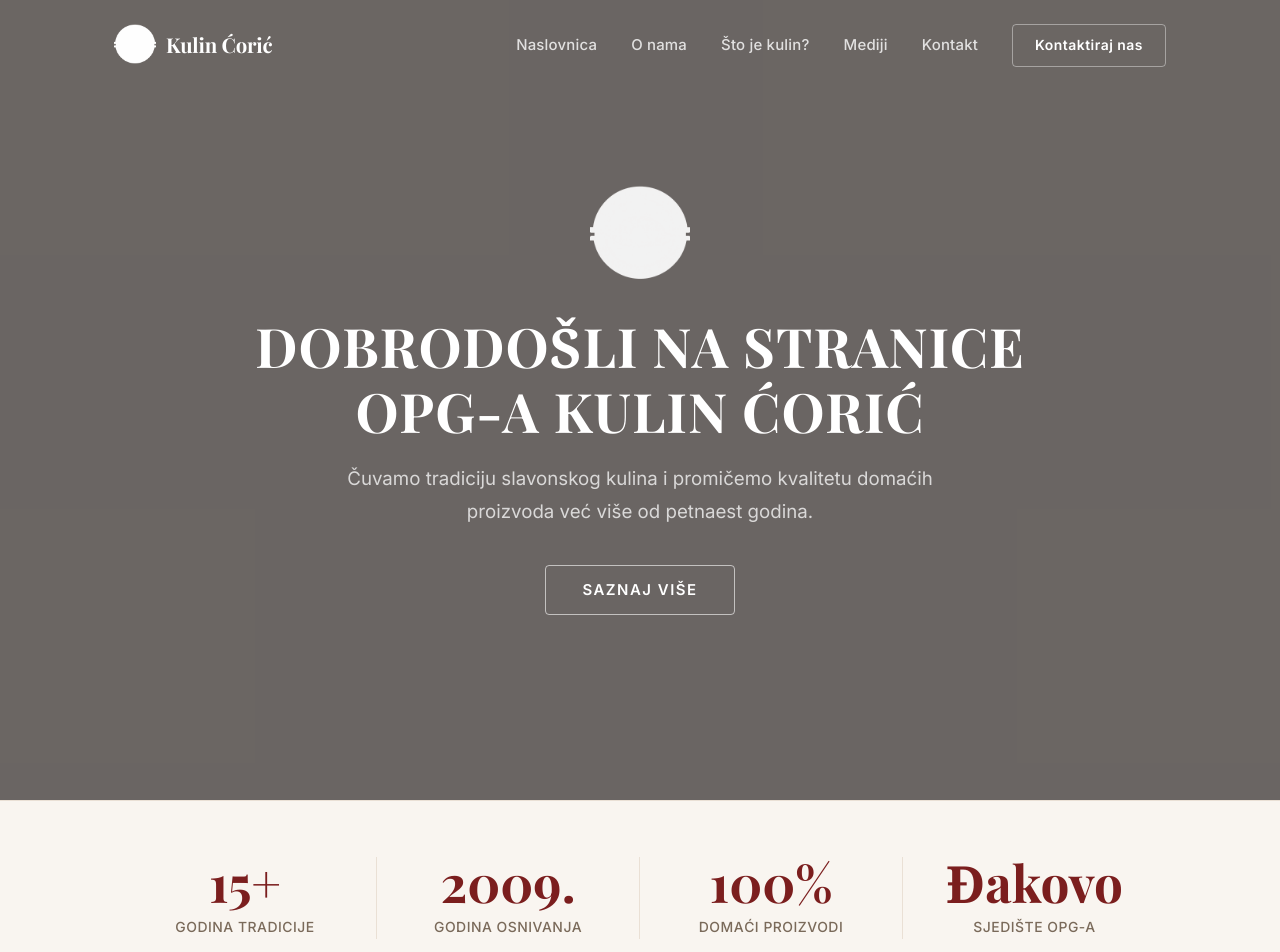
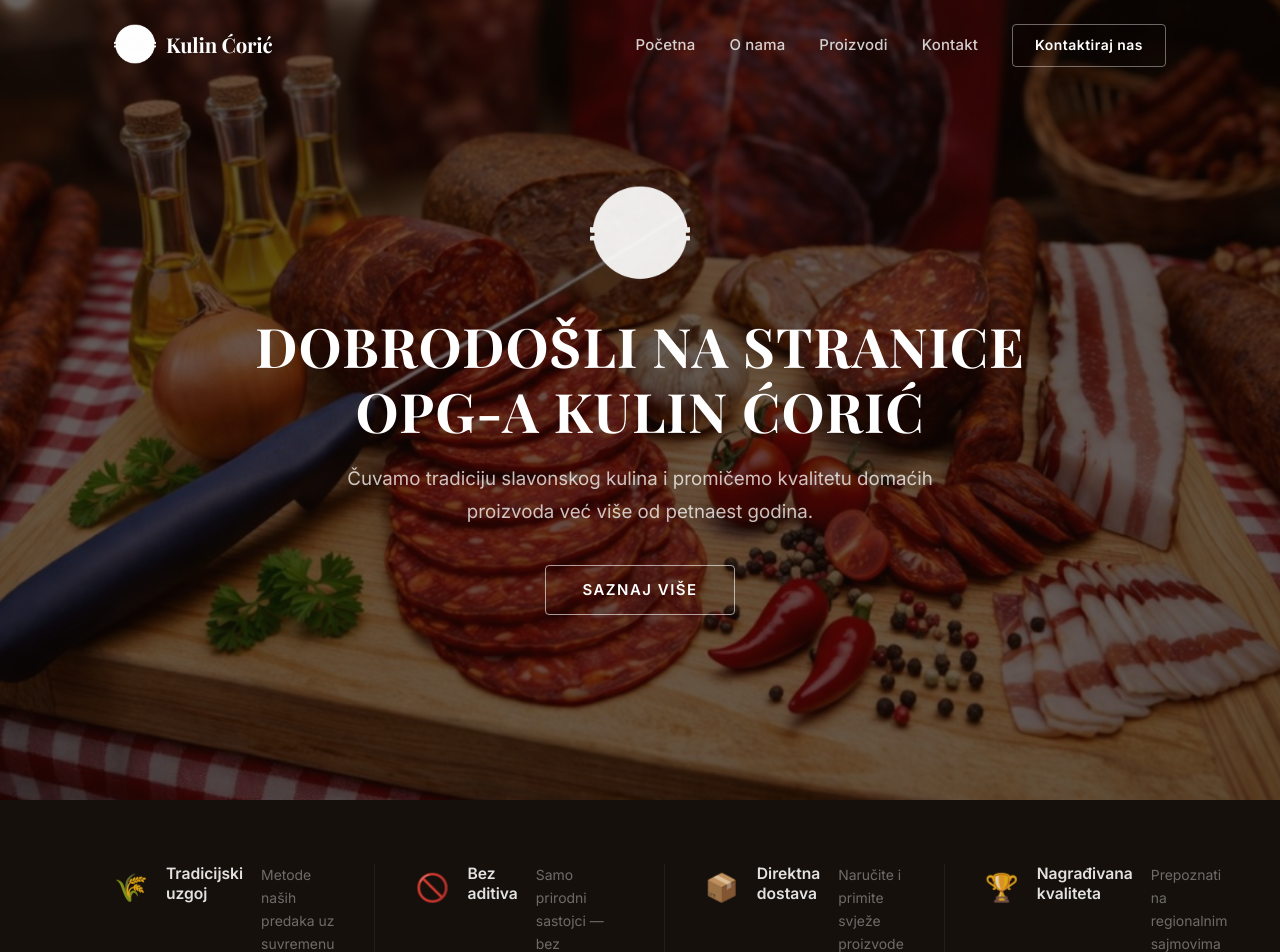
Before and after one commit to tomcoric/opg-coric-web, a React (Vite) app: page / in a window 1280 px wide. Shown: the top 952 px of the page. Built offline with nearby package versions, Linux system fonts and the light colour scheme.

Commit message:
Fix: preimenovane slike bez razmaka, ispravljen Hero background

```diff
--- a/src/App.jsx
+++ b/src/App.jsx
@@ -2,12 +2,10 @@ import './App.css'
 import Header from './components/layout/Header'
 import Footer from './components/layout/Footer'
 import Hero from './components/sections/Hero'
-import Stats from './components/sections/Stats'
+import FeatureBanner from './components/sections/FeatureBanner'
 import About from './components/sections/About'
-import KulinInfo from './components/sections/KulinInfo'
-import Media from './components/sections/Media'
+import Products from './components/sections/Products'
 import Contact from './components/sections/Contact'
-import CathedralDivider from './components/ui/CathedralDivider'
 
 function App() {
   return (
@@ -15,12 +13,9 @@ function App() {
       <Header />
       <main>
         <Hero />
-        <Stats />
+        <FeatureBanner />
         <About />
-        <CathedralDivider />
-        <KulinInfo />
-        <CathedralDivider />
-        <Media />
+        <Products />
         <Contact />
       </main>
       <Footer />
--- a/src/components/layout/Header.jsx
+++ b/src/components/layout/Header.jsx
@@ -3,11 +3,10 @@ import Container from '../ui/Container'
 import styles from './Header.module.css'
 
 const navLinks = [
-  { href: '#hero',        label: 'Naslovnica' },
-  { href: '#o-nama',      label: 'O nama' },
-  { href: '#sto-je-kulin', label: 'Što je kulin?' },
-  { href: '#mediji',      label: 'Mediji' },
-  { href: '#kontakt',     label: 'Kontakt' },
+  { href: '#hero',     label: 'Početna' },
+  { href: '#about',    label: 'O nama' },
+  { href: '#products', label: 'Proizvodi' },
+  { href: '#contact',  label: 'Kontakt' },
 ]
 
 export default function Header() {
@@ -36,7 +35,7 @@ export default function Header() {
               {link.label}
             </a>
           ))}
-          <a href="#kontakt" className={styles.navCta} onClick={closeMenu}>Kontaktiraj nas</a>
+          <a href="#contact" className={styles.navCta} onClick={closeMenu}>Kontaktiraj nas</a>
         </nav>
 
         <button
--- a/src/components/sections/Hero.jsx
+++ b/src/components/sections/Hero.jsx
@@ -3,7 +3,7 @@ import styles from './Hero.module.css'
 export default function Hero() {
   return (
     <section id="hero" className={styles.hero}>
-      <div className={styles.bg} style={{ backgroundImage: 'url(/images/Title slika.jpg)' }} />
+      <div className={styles.bg} style={{ backgroundImage: 'url(/images/title-slika.jpg)' }} />
       <div className={styles.overlay} />
 
       <div className={styles.content}>
--- a/src/components/sections/Products.jsx
+++ b/src/components/sections/Products.jsx
@@ -15,7 +15,7 @@ const products = [
     name: 'Svježe povrće',
     desc: 'Sezonsko povrće uzgojeno bez pesticida, ubrano u pravom trenutku.',
     tag: 'Sezonski',
-    img: '/images/Title slika.jpg',
+    img: '/images/title-slika.jpg',
   },
   {
     id: 3,
@@ -29,7 +29,7 @@ const products = [
     name: 'Zimnica',
     desc: 'Domaće pekmeze, džemove i ukiseljeno povrće prema starim receptima.',
     tag: null,
-    img: '/images/Title slika.jpg',
+    img: '/images/title-slika.jpg',
   },
 ]
 
```
Also changed, not shown: public/images/logo-udruge.jpg (renamed from public/images/Logo udruge.jpg), public/images/title-slika.jpg (renamed from public/images/Title slika.jpg).
